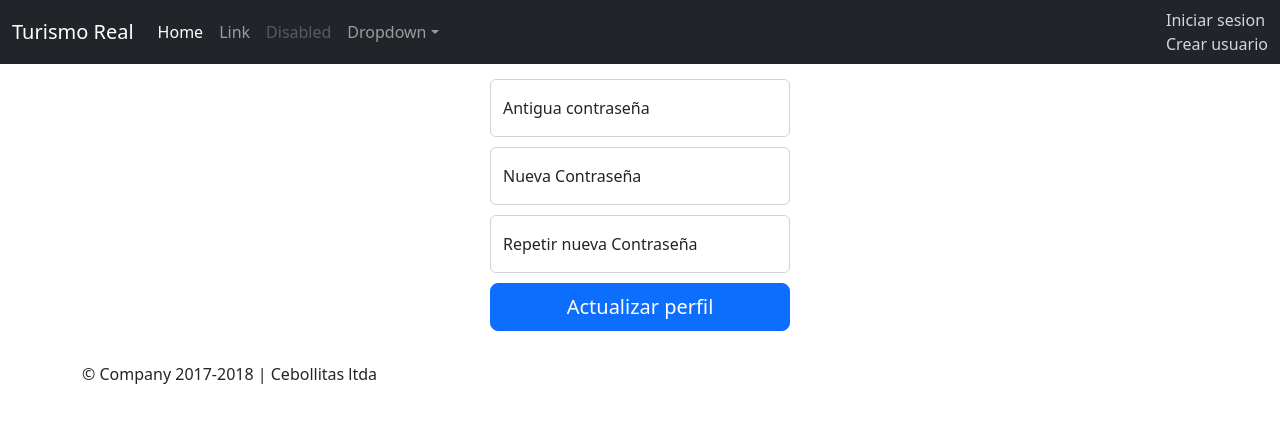
After one commit to Cebollitas-Duoc/Pagina-web, a Django app: template templates/userManager/ChangePassword.html in a window 1280 px wide. The commit adds this page. Shown: the top 423 px of the page. Run offline with Django 4.2, Linux system fonts and the light colour scheme; the template is opened without the code that fills it, so the values that code supplies are empty.

Commit message:
view change password

```diff
--- /dev/null
+++ b/static/js/ChangePassword.js
@@ -0,0 +1,67 @@
+const button_changePassword = document.getElementById("ChangePasswordButton");
+const input_old_password   = document.getElementById("old_password");
+const input_new_password   = document.getElementById("new_password");
+const input_new_password2  = document.getElementById("new_password2");
+
+button_changePassword.addEventListener("click", async ()=>{
+    if (!validateInputs()) return
+
+    old_password  = getValue(input_old_password)
+    new_password  = getValue(input_new_password)
+    new_password2 = getValue(input_new_password2)
+
+    var a = await ChangePassword(old_password, new_password, new_password2)
+    response = JSON.parse(a)
+    if ("Error" in response)
+        printErrorMessage(response["Error"]);
+    else{
+        alert("Contraseña actualizada")
+    }
+})
+
+async function ChangePassword(old_password, new_password, new_password2){
+    var formdata = new FormData();
+    var r
+    formdata.append("SessionKey", getCookie("SessionKey"));
+    formdata.append("OldPassword", getCookie("old_password"));
+    formdata.append("NewPassword", getCookie("new_password"));
+    formdata.append("NewPassword2", getCookie("new_password2"));
+
+    var requestOptions = {
+        method: 'POST',
+        body: formdata,
+        redirect: 'follow'
+    };
+
+    await fetch("http://api.mrmeme.cl/auth/changepassword/", requestOptions)
+    .then(response => response.text())
+    .then(result => r=result)
+    .catch(error => console.log('error', error));
+
+    return r
+}
+
+function validateInputs(){
+    old_password  = getValue(input_old_password)
+    new_password  = getValue(input_new_password)
+    new_password2 = getValue(input_new_password2)
+
+    if (old_password == ""){
+        printErrorMessage("Falta ingresar la vieja contraseña"); return false;
+    }
+    if (new_password == ""){
+        printErrorMessage("Falta ingresar la nueva contraseña"); return false;
+    }
+    if (new_password2 == ""){
+        printErrorMessage("Falta ingresar la repeticion de la nueva contraseña"); return false;
+    }
+    if (new_password != new_password2){
+        printErrorMessage("Las nuevas contraseñas ingresadas tienen que ser iguales"); return false;
+    }
+    if (old_password == new_password){
+        printErrorMessage("La nueva contraseña y la vieja no pueden ser iguales"); return false;
+    }
+
+
+    return true
+}
--- /dev/null
+++ b/templates/userManager/ChangePassword.html
@@ -0,0 +1,37 @@
+{% extends 'BaseTemplate.html' %}
+{% load static %}
+
+{% block css %}
+<link href="{% static 'css/form.css'%}" rel="stylesheet">
+<link href="{% static 'css/myProfile.css'%}" rel="stylesheet">
+{% endblock css %}
+
+{% block js %}
+<script src="{% static 'js/Form.js'%}"></script>
+<script src="{% static 'js/ChangePassword.js'%}"></script>
+{% endblock js %}
+
+{% block wrapper %}
+
+<main class="form-signin w-100 m-auto text-center">
+    <form>
+        <div class="form-floating">
+            <input type="old_password" class="form-control" id="inputPassword" placeholder="Password">
+            <label for="floatingPassword">Antigua contraseña</label>
+        </div>
+        <div class="form-floating">
+            <input type="new_password" class="form-control" id="inputPassword" placeholder="Password">
+            <label for="floatingPassword">Nueva Contraseña</label>
+        </div>
+        <div class="form-floating">
+            <input type="new_password2" class="form-control" id="inputPassword" placeholder="Password">
+            <label for="floatingPassword">Repetir nueva Contraseña</label>
+        </div>
+
+        <button id="ChangePasswordButton" class="w-100 btn btn-lg btn-primary" type="button">Actualizar perfil</button>
+    </form>
+    {% include 'FormErrorMessage.html' %}
+</main>
+
+
+{% endblock wrapper %}
--- a/templates/userManager/createUser.html
+++ b/templates/userManager/createUser.html
@@ -29,7 +29,7 @@
 
         <div class="form-floating">
             <input type="email" class="form-control" id="floatingEmail" placeholder="jose@example.com">
-            <label for="floatingInput">Email address</label>
+            <label for="floatingInput">Correo electronico</label>
         </div>
 
         <div class="form-floating">
@@ -44,12 +44,12 @@
         <!-- password -->
         <div class="form-floating">
             <input type="password" class="form-control" id="floatingPassword" placeholder="Password">
-            <label for="floatingPassword">Password</label>
+            <label for="floatingPassword">Contraseña</label>
         </div>
 
         <div class="form-floating">
             <input type="password" class="form-control" id="floatingPassword2" placeholder="Password">
-            <label for="floatingPassword">Password 2</label>
+            <label for="floatingPassword">Repetir contraseña</label>
         </div>
 
         <div class="checkbox mb-3">
--- a/userManager/views.py
+++ b/userManager/views.py
@@ -43,6 +43,12 @@ def MyProfile(request):
     }
     return render(request, "userManager/MyProfile.html", context)
 
+@isUserLogged(redirectUrl="userManager:Login")
+def ChangePassword(request):
+    context = {
+    }
+    return render(request, "userManager/ChangePassword.html", context)
+
 def LogOut(request):
     response = redirect("departamentos:Home")
     response.delete_cookie('LogedIn')
```
